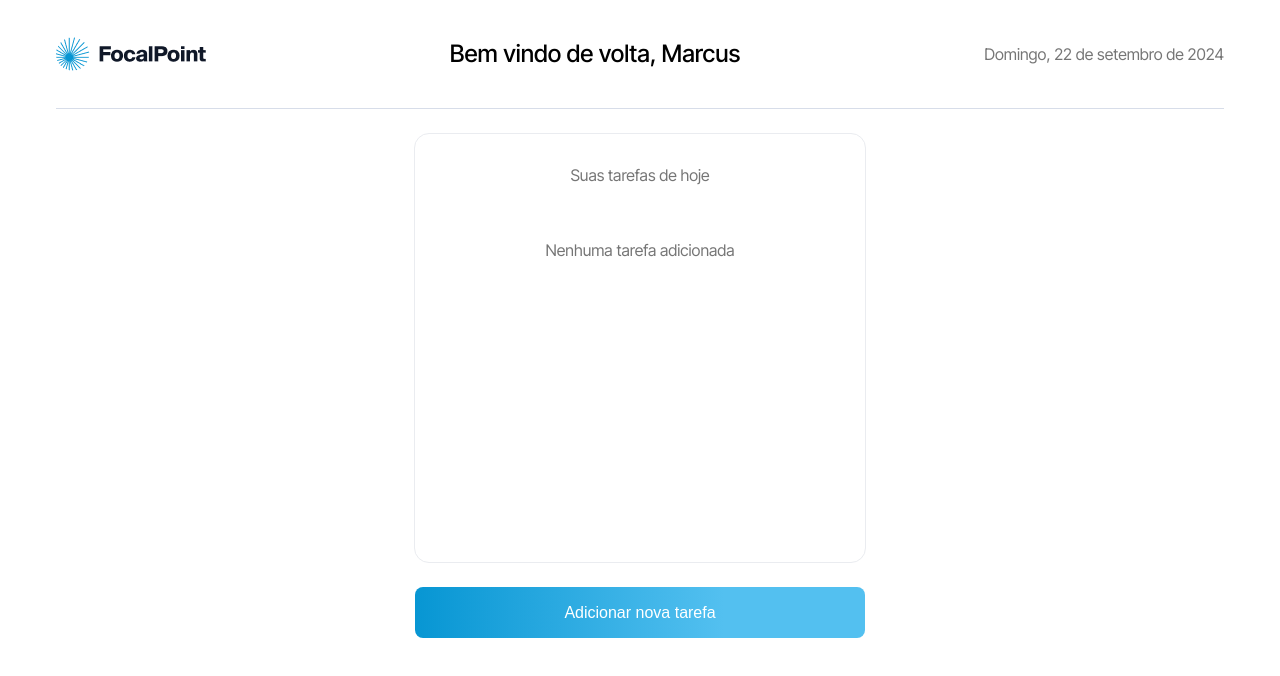
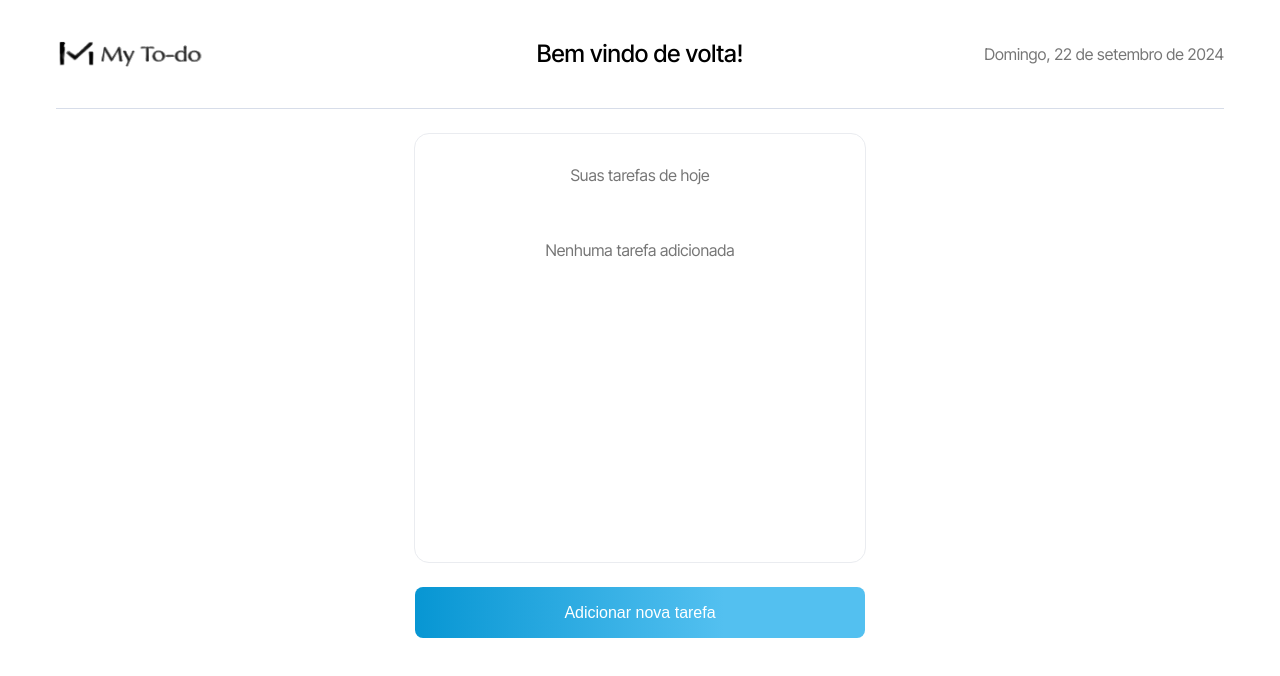
Before and after one commit to GabrielMunizz/to-do, a Next.js app: page / in a window 1280 px wide. Shown: the top 676 px of the page. Built offline with nearby package versions, Linux system fonts and the light colour scheme.

Commit message:
Refactor: Ajustes para centralização do containers no header e substituição da logo

```diff
--- a/src/app/Home.scss
+++ b/src/app/Home.scss
@@ -2,4 +2,8 @@
   margin: 0;
   width: 100%;
   position: relative;
+  display: flex;
+  flex-direction: column;
+  align-items: center;
+  justify-content: center;
 }
--- a/src/app/layout.tsx
+++ b/src/app/layout.tsx
@@ -21,8 +21,8 @@ const interTight = Inter_Tight({
 });
 
 export const metadata: Metadata = {
-  title: "Teste LegaPlan",
-  description: "Teste LegaPlan por Gabriel Muniz",
+  title: "My to-do",
+  description: "A To-do list made by Gabriel Muniz",
 };
 
 export default function RootLayout({
--- a/src/components/Header/Header.scss
+++ b/src/components/Header/Header.scss
@@ -5,6 +5,7 @@ header {
   flex-direction: column;
   justify-content: center;
   align-items: center;
+  width: 100%;
 }
 
 .container {
@@ -25,6 +26,13 @@ header {
   }
 }
 
+.imageContainer {
+  width: 280px;
+  display: flex;
+  justify-content: flex-start ;
+  align-items: center;
+}
+
 #logo {
   width: 150px;
   height: 36px;
@@ -36,9 +44,11 @@ header {
   font-weight: 500;
   margin: 0;
   margin-top: 8px;
+  width: 280px;
 }
 
 .welcome {
+  text-align: center;
   @media (min-width: $breakpoint-md) {
     margin: 0;
   }
@@ -52,6 +62,7 @@ header {
   height: 19px;
   color: $black-half-opacity;
   font-weight: 400;
+  text-align: end;
 
   @media (min-width: $breakpoint-md) {
     margin: 0;
--- a/src/components/Header/Header.tsx
+++ b/src/components/Header/Header.tsx
@@ -1,5 +1,5 @@
 import formatDate from "../../utils/formatDate";
-import logo from "../../assets/logo.png";
+import logo from "../../assets/my_to-do.png";
 import Image from "next/image";
 import "./Header.scss";
 
@@ -9,8 +9,10 @@ export default function Header() {
   return (
     <header>
       <div className="container">
-        <Image id="logo" src={logo} alt="FocalPoint logo" />
-        <p className="welcome">Bem vindo de volta, Marcus</p>
+        <div className='imageContainer'>
+          <Image id="logo" src={logo} alt="FocalPoint logo" />
+        </div>
+        <p className="welcome">Bem vindo de volta!</p>
         <p className="date">{formatDate(today)}</p>
       </div>
       <hr />
--- a/src/components/Tasks/Task/Task.scss
+++ b/src/components/Tasks/Task/Task.scss
@@ -42,6 +42,10 @@
   height: 24px;
 }
 
+.taskContainer button:hover {
+  cursor: pointer;
+}
+
 .taskContainer button {
   display: flex;
   justify-content: center;
--- a/src/components/Tasks/Tasks.scss
+++ b/src/components/Tasks/Tasks.scss
@@ -1,7 +1,7 @@
 @import "../../app/globals.scss";
 
 section {
-  width: 100%;
+  width: calc(100% - 112px);
   min-height: calc(100% - 186px);
   display: flex;
   flex-direction: column;
```
Also changed, not shown: src/assets/logo.png (deleted), src/assets/my_to-do.png (added).
